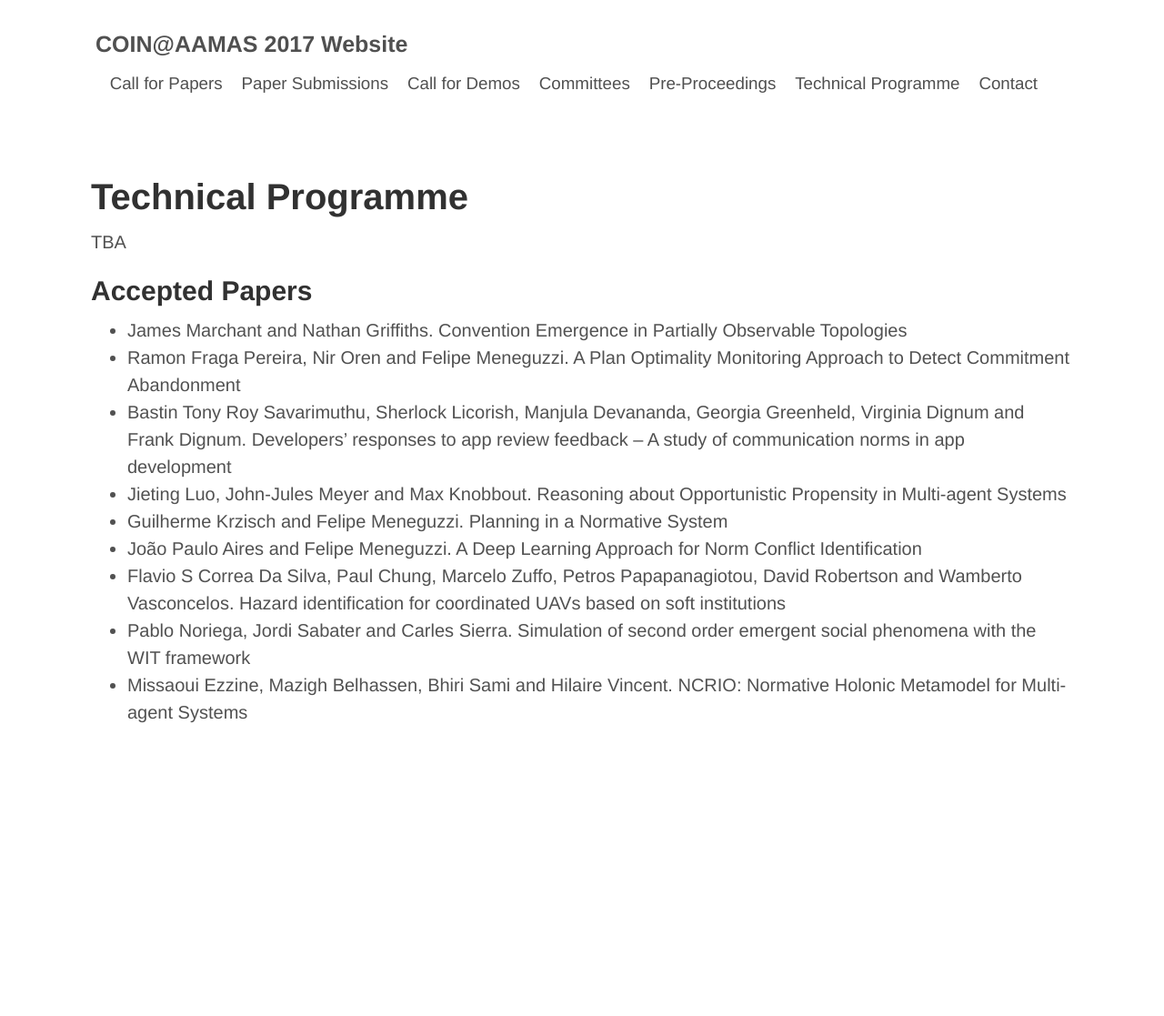
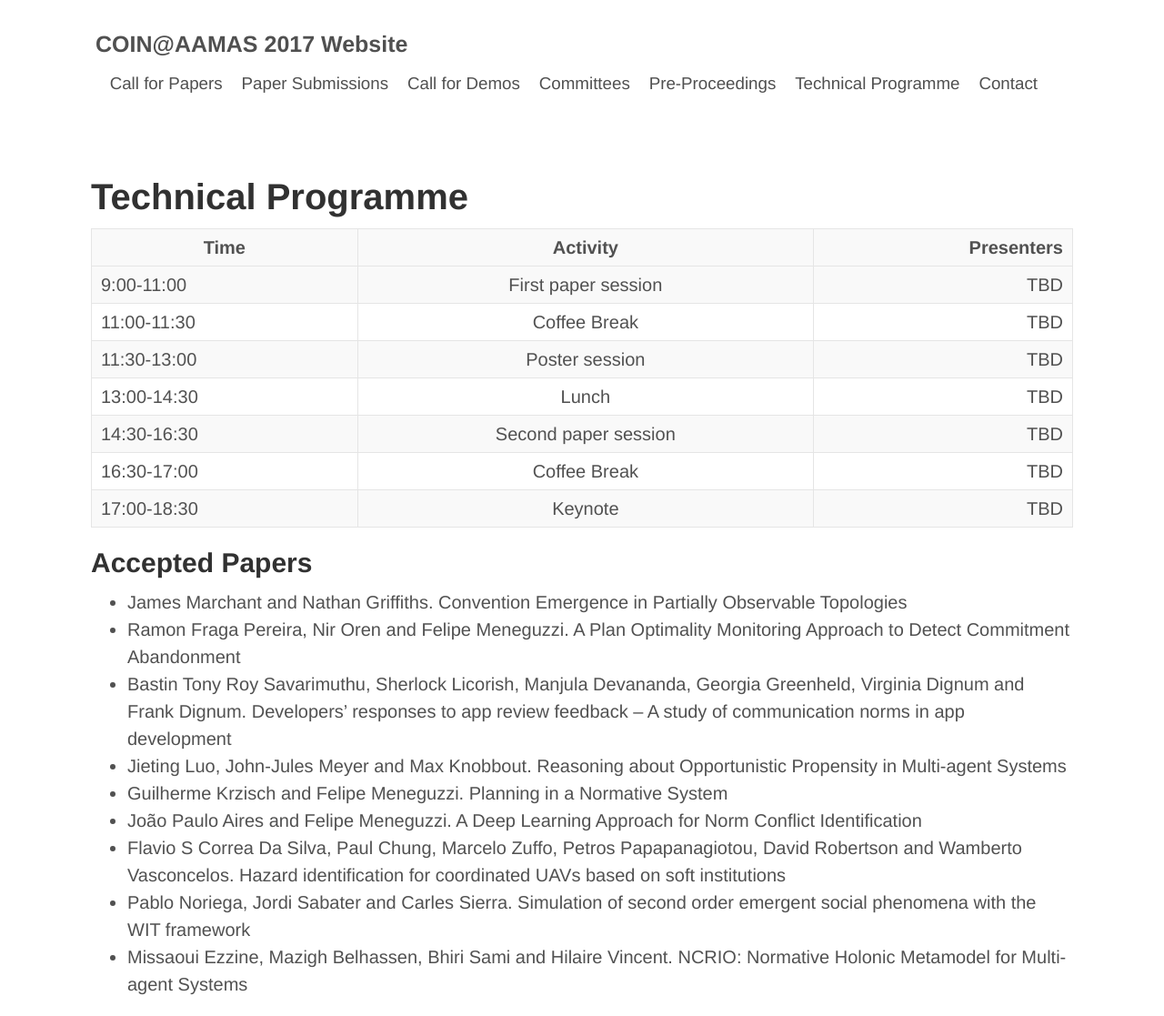
Before and after one commit to coin-workshop/coin-2017, a Jekyll site: the page built from technical_programme.md, in a window 1280 px wide. Shown: the whole page at 91% size. Built offline with Jekyll 4.4.1, drawn with Linux system fonts in a browser that asks for light colours; before the commit the page ends 900 px from its top, so only the background shows below that.

Commit message:
Updated schedule with preliminary information

```diff
--- a/technical_programme.md
+++ b/technical_programme.md
@@ -5,7 +5,15 @@ title: COIN
 
 # Technical Programme
 
-TBA
+| Time           |      Activity      |  Presenters |
+|---------------- |:-------------:|------:|
+| 9:00-11:00   |  First paper session | TBD |
+| 11:00-11:30 |    Coffee Break   |   TBD |
+| 11:30-13:00 |   Poster session           |    TBD |
+| 13:00-14:30 |   Lunch |    TBD |
+| 14:30-16:30 |   Second paper session |    TBD |
+| 16:30-17:00 |   Coffee Break |    TBD |
+| 17:00-18:30 |   Keynote |    TBD |
 
 ## Accepted Papers
 
```
